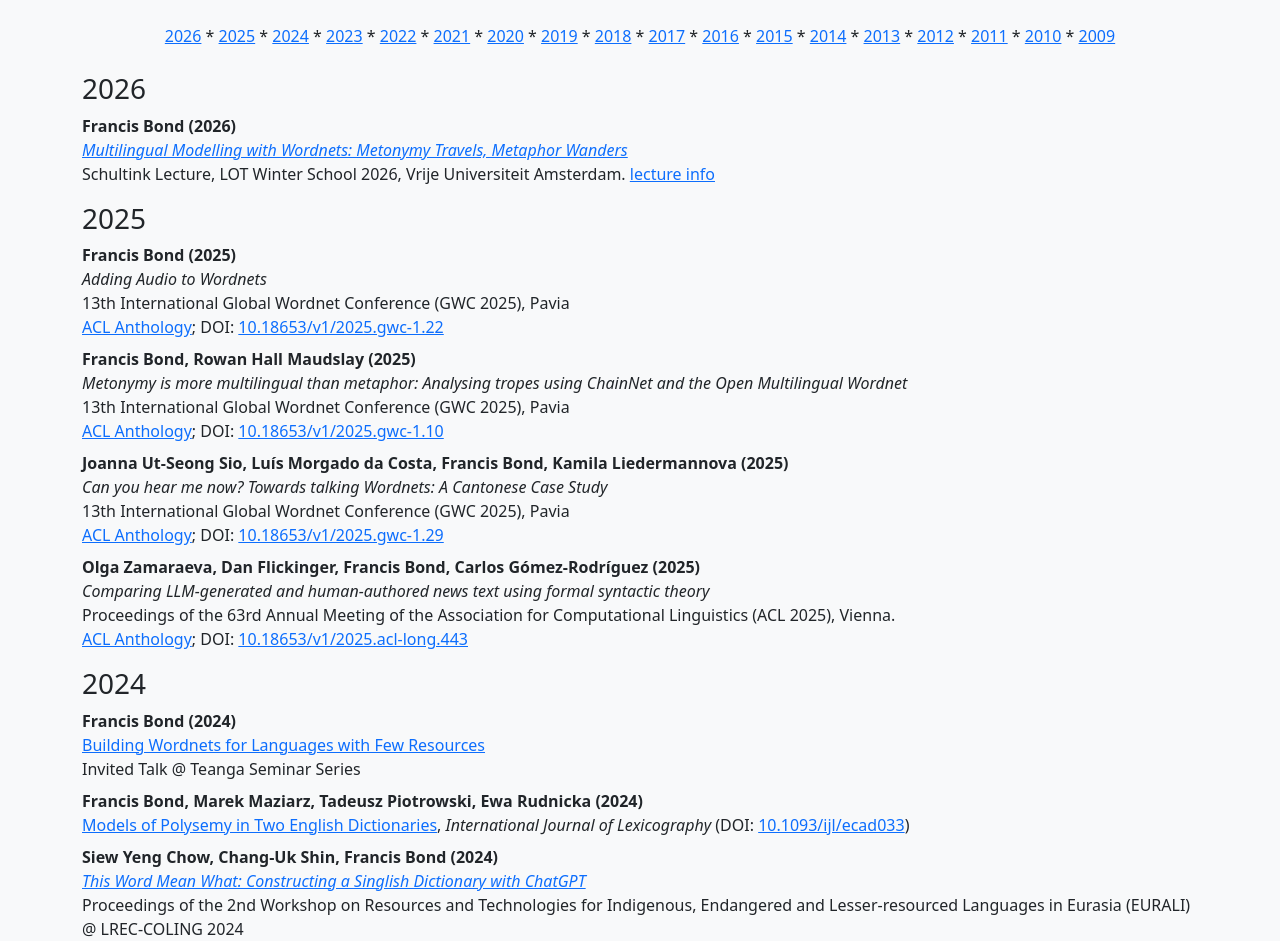
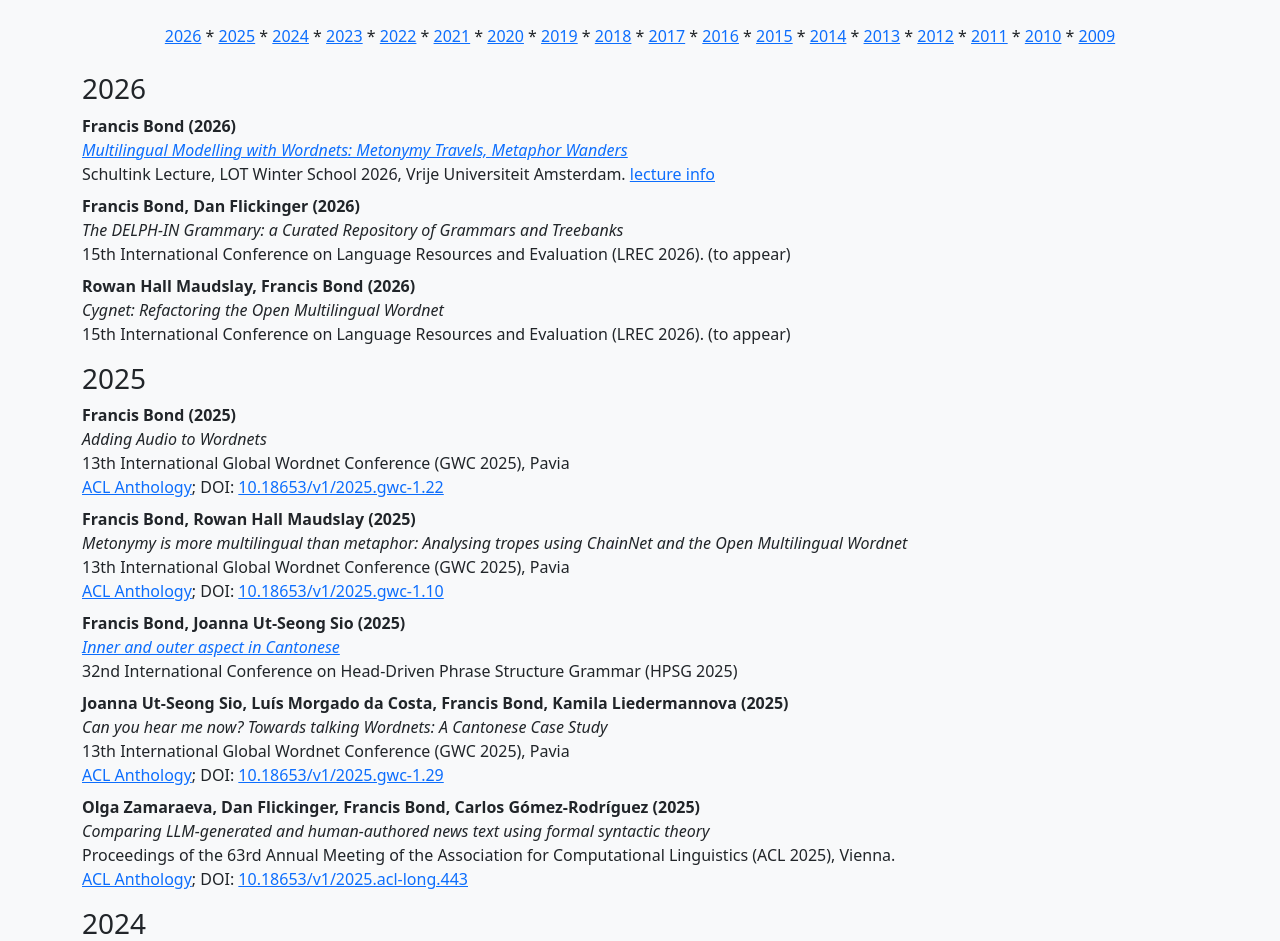
Before and after one commit to bond-lab/bond-lab.github.io, a Flask app: page /pubs.html in a window 1280 px wide. Shown: the part 136-1077 px from the top of the page. Run offline with Flask 3, Linux system fonts and the light colour scheme.

Commit message:
pubs: add three publications from the bibliography
Adds two LREC 2026 papers (to appear) and the HPSG 2025 Cantonese
aspect paper, which were in mtg.bib but missing from the lab page.

Co-Authored-By: Claude Opus 5 (1M context) <noreply@anthropic.com>

```diff
--- a/web/templates/pubs.html
+++ b/web/templates/pubs.html
@@ -35,6 +35,18 @@
     <a href="https://lotschool.nl/schultink-lecture-by-francis-bond-thursday-15-january-vu/">lecture info</a>
   </dd>
 
+  <dt>Francis Bond, Dan Flickinger (2026)</dt>
+  <dd>
+    <i>The DELPH-IN Grammary: a Curated Repository of Grammars and Treebanks</i><br>
+    15th International Conference on Language Resources and Evaluation (LREC 2026). (to appear)
+  </dd>
+
+  <dt>Rowan Hall Maudslay, Francis Bond (2026)</dt>
+  <dd>
+    <i>Cygnet: Refactoring the Open Multilingual Wordnet</i><br>
+    15th International Conference on Language Resources and Evaluation (LREC 2026). (to appear)
+  </dd>
+
 </dl>
 
 <h3><a name="2025">2025</a></h3>
@@ -53,6 +65,12 @@
     13th International Global Wordnet Conference (GWC 2025), Pavia
     <br>
     <a href="https://aclanthology.org/2025.gwc-1.10/">ACL Anthology</a>; DOI: <a href="https://doi.org/10.18653/v1/2025.gwc-1.10">10.18653/v1/2025.gwc-1.10</a>
+  </dd>
+
+  <dt>Francis Bond, Joanna Ut-Seong Sio (2025)</dt>
+  <dd>
+    <i><a href="https://dkaramasov.github.io/hpsg2025/assets/pdf/7-inner-and-outer-aspect-in-cantonese.pdf">Inner and outer aspect in Cantonese</a></i><br>
+    32nd International Conference on Head-Driven Phrase Structure Grammar (HPSG 2025)
   </dd>
 
   <dt>Joanna Ut-Seong Sio, Luís Morgado da Costa, Francis Bond, Kamila Liedermannova (2025)</dt>
```
Also changed, not shown: docs/pubs.html (+18 -0 lines).
